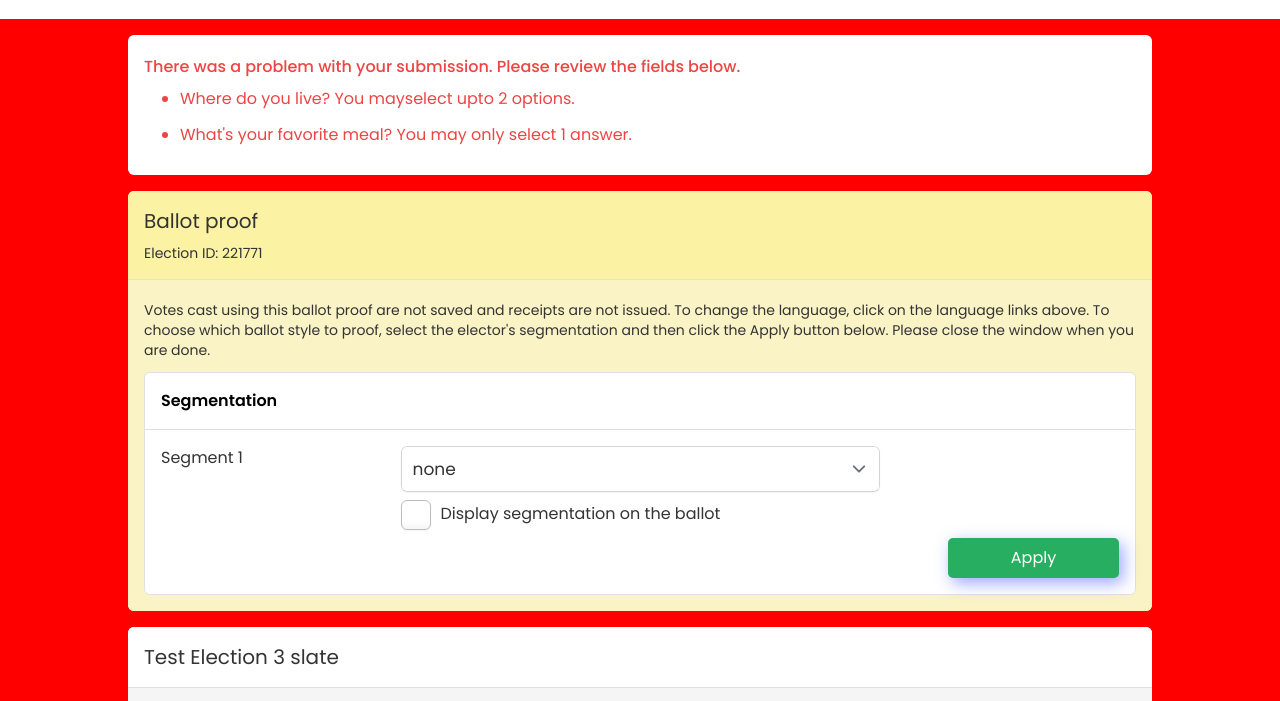
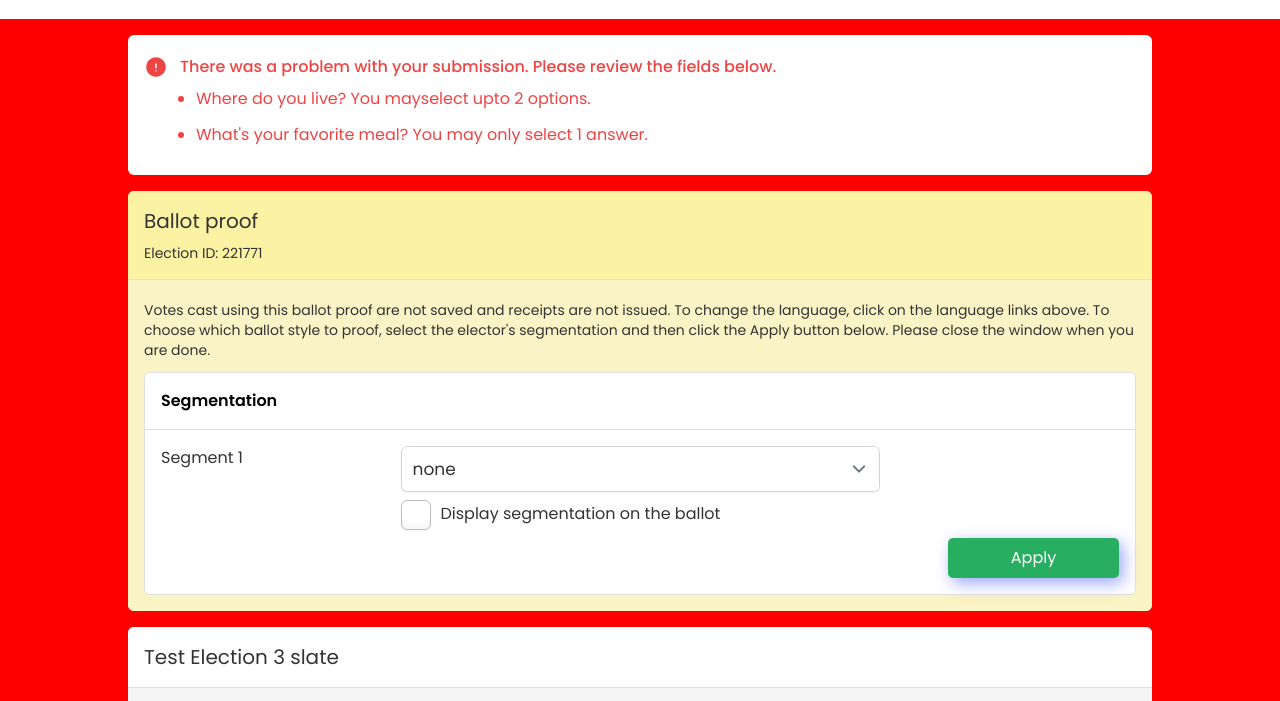
Before and after one commit to rahulthapa-dev/simply-voting, a plain HTML site: page vote-setup-error.html in a window 1280 px wide. Shown: the part 85-786 px from the top of the page. Drawn offline with nearby package versions, Linux system fonts and the light colour scheme.

Commit message:
error icon

```diff
--- a/vote-setup-error.html
+++ b/vote-setup-error.html
@@ -74,11 +74,18 @@
     <section class="pb-2 px-4">
         <div class="mx-auto max-w-[1024px] bg-white rounded-md bg-[#FAF4C5]">
             <div class="px-4 pt-5 pb-4">
-                <p class="text-red-500 font-medium mb-2">There was a problem with your submission. Please review the fields below.</p>
-                <ul class="text-red-500 list-disc ps-5 gap-3 ms-4">
-                    <li  class="mb-3">Where do you live? You mayselect upto 2 options.</li>
-                    <li class="mb-3" >What's your favorite meal? You may only select 1 answer.</li>
-                </ul>
+                <div class="flex gap-3">
+                    <svg xmlns="http://www.w3.org/2000/svg" viewBox="0 0 24 24" fill="currentColor" class="size-6 text-red-500">
+                        <path fill-rule="evenodd" d="M2.25 12c0-5.385 4.365-9.75 9.75-9.75s9.75 4.365 9.75 9.75-4.365 9.75-9.75 9.75S2.25 17.385 2.25 12ZM12 8.25a.75.75 0 0 1 .75.75v3.75a.75.75 0 0 1-1.5 0V9a.75.75 0 0 1 .75-.75Zm0 8.25a.75.75 0 1 0 0-1.5.75.75 0 0 0 0 1.5Z" clip-rule="evenodd" />
+                    </svg>
+                    <div>
+                        <p class="text-red-500 font-medium mb-2">There was a problem with your submission. Please review the fields below.</p>
+                        <ul class="text-red-500 list-disc ps-0 gap-3 ms-4">
+                            <li  class="mb-3">Where do you live? You mayselect upto 2 options.</li>
+                            <li class="mb-3" >What's your favorite meal? You may only select 1 answer.</li>
+                        </ul>
+                    </div>
+                </div>
             </div>
         </div>
     </section>
```
